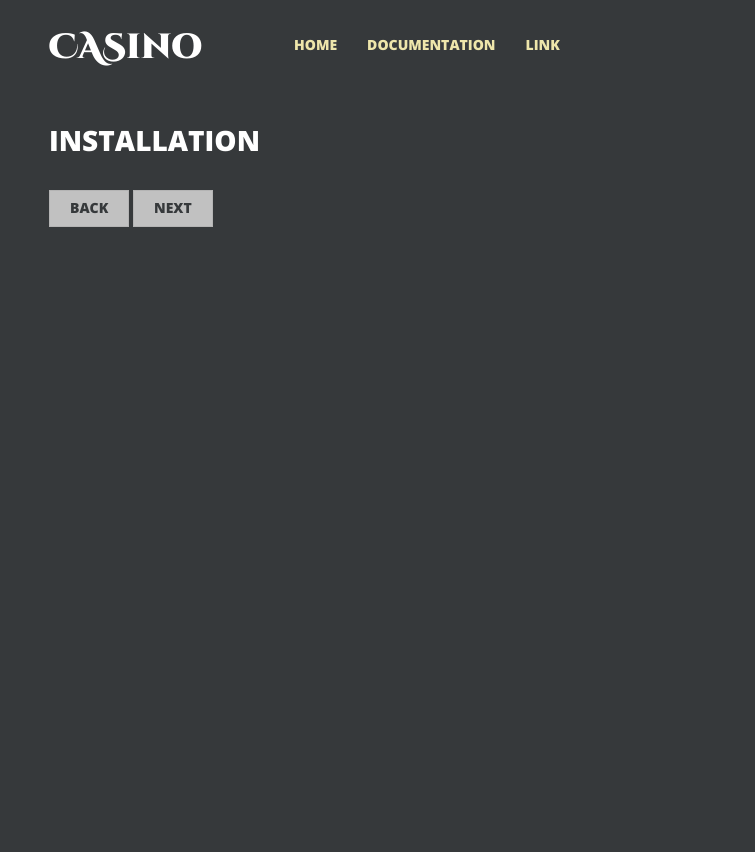
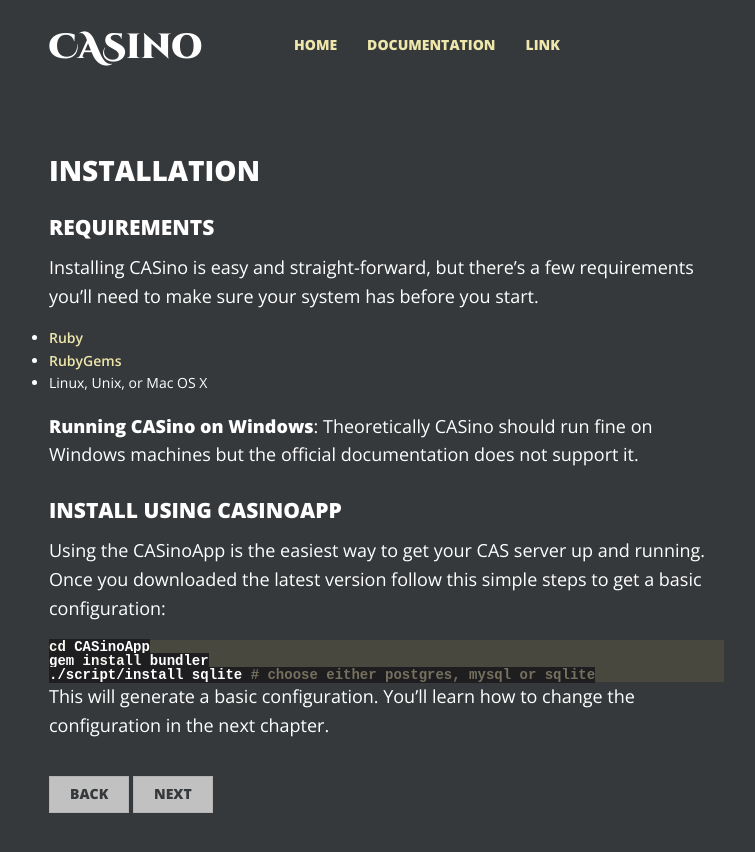
Before and after one commit to rbCAS/rbcas.github.com, a Jekyll site: the page built from docs/installation/index.md, in a window 1280 px wide. Shown: the top 852 px of the page, without its empty margins (136-891 px from the left). Built offline with Jekyll 4.4.1, drawn with Linux system fonts in a browser that asks for light colours.

Commit message:
Installation instructions

```diff
--- a/_layouts/default.html
+++ b/_layouts/default.html
@@ -50,6 +50,7 @@
         </div>
       </div>
     </div>
-    {{ content }}
+  </section>
+  {{ content }}
   </body>
 </html>
--- a/docs/installation/index.md
+++ b/docs/installation/index.md
@@ -4,3 +4,25 @@
 prev_section: ""
 next_section: configuration
 ---
+
+## Requirements
+
+Installing CASino is easy and straight-forward, but there's a few requirements you'll need to make sure your system has before you start.
+
+* [Ruby](http://www.ruby-lang.org/en/downloads/)
+* [RubyGems](http://rubygems.org/pages/download)
+* Linux, Unix, or Mac OS X
+
+**Running CASino on Windows**: Theoretically CASino should run fine on Windows machines but the official documentation does not support it.
+
+## Install using CASinoApp
+
+Using the CASinoApp is the easiest way to get your CAS server up and running. Once you downloaded the latest version follow this simple steps to get a basic configuration:
+
+{% highlight bash %}
+cd CASinoApp
+gem install bundler
+./script/install sqlite # choose either postgres, mysql or sqlite
+{% endhighlight %}
+
+This will generate a basic configuration. You'll learn how to change the configuration in the next chapter.
```
